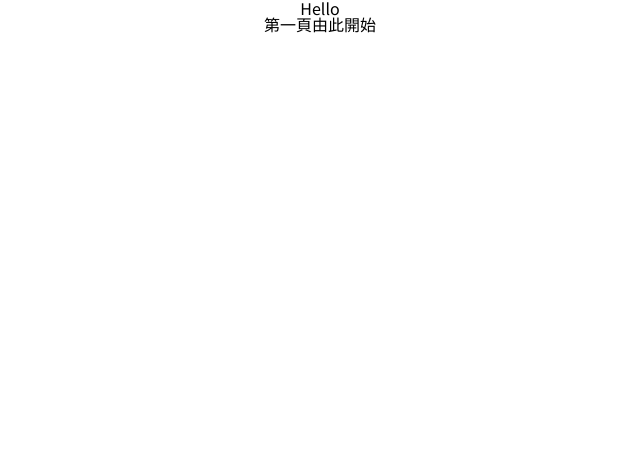
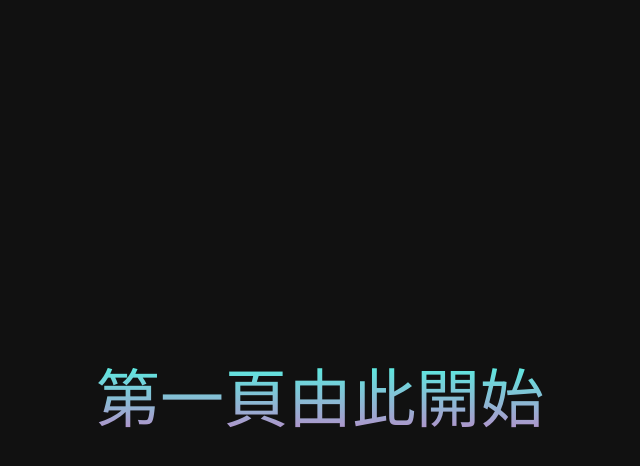
Before and after one commit to connectshark/vue-sass-template, a Vue app: page /#/ in a window 1280 px wide. Shown: the top 466 px of the page, without its empty margins (320-960 px from the left). Built offline with nearby package versions, Linux system fonts and the light colour scheme.

Commit message:
更新專案基礎設定

```diff
--- a/index.html
+++ b/index.html
@@ -5,7 +5,7 @@
     <link rel="icon" href="/favicon.ico" />
     <meta name="viewport" content="width=device-width, initial-scale=1.0" />
     <link rel="stylesheet" href="https://unpkg.com/boxicons@latest/css/boxicons.min.css">
-    <link rel="stylesheet" href="https://fonts.googleapis.com/css2?family=Noto+Sans+TC&display=swap">
+    <link href="https://fonts.googleapis.com/css2?family=Noto+Sans+TC&family=Poppins&display=swap" rel="stylesheet">
     <title>Vite Template</title>
   </head>
   <body>
--- a/src/App.vue
+++ b/src/App.vue
@@ -1,22 +1,11 @@
 <template>
-  <h1 class="title">{{title}}</h1>
   <router-view></router-view>
 </template>
-
-<script>
-export default {
-  setup () {
-    return {
-      title: 'Hello'
-    }
-  }
-}
-</script>
 
 
 <style lang="scss">
 #app {
-  font-family: 'Roboto Mono', 'Noto Sans TC', sans-serif;
+  font-family: 'Poppins', 'Noto Sans TC', sans-serif;
   text-align: center;
 }
 </style>
--- a/src/store/index.js
+++ b/src/store/index.js
@@ -1,7 +1,6 @@
 import { defineStore } from 'pinia'
 
-export const useDefaultStore = defineStore({
-  id: 'store',
+export const useDefaultStore = defineStore('store',{
   state: () => ({
   })
 })
--- a/src/views/home.vue
+++ b/src/views/home.vue
@@ -1,5 +1,7 @@
 <template>
-  <h2 class="title">第一頁由此開始</h2>
+  <main>
+    <h1 class="title">第一頁由此開始</h1>
+  </main>
 </template>
 
 <script>
@@ -13,4 +15,17 @@ export default {
 </script>
 
 <style lang="scss" scoped>
+main {
+  height: 100vh;
+  background-color: #111111;
+  display: grid;
+  place-items: center;
+  .title {
+    color:  transparent;
+    font-size: 4rem;
+    background-clip: text;
+    -webkit-background-clip: text;
+    background-image: linear-gradient(to bottom, #5ee7df 0%, #b490ca 100%);
+  }
+}
 </style>
```
Also changed, not shown: jsconfig.json (deleted, +0 -7 lines), package.json (+5 -5 lines), 1 other file (tests, documents, lock files or other folders).
